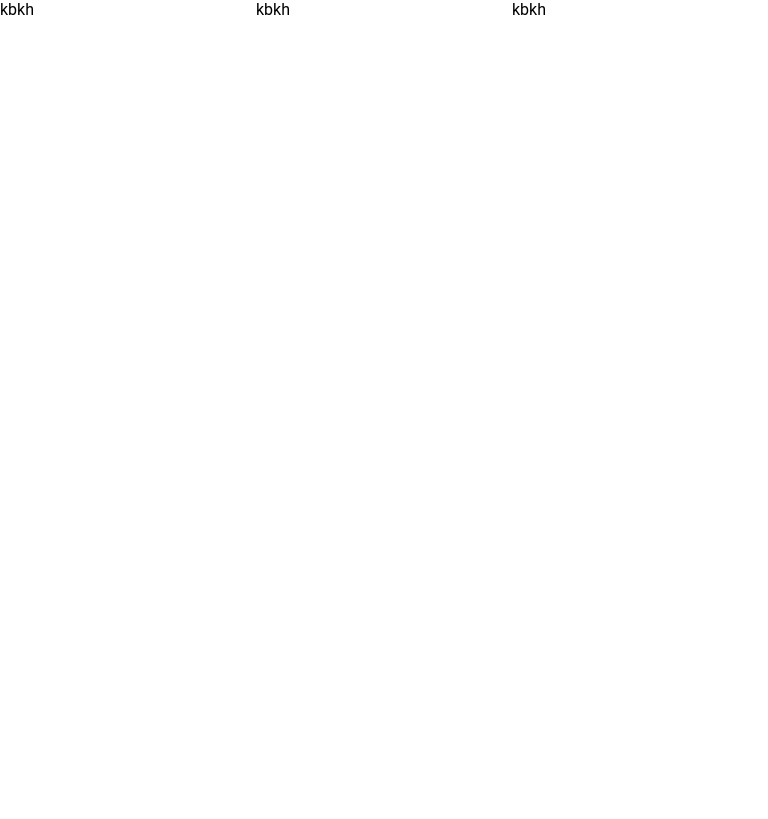
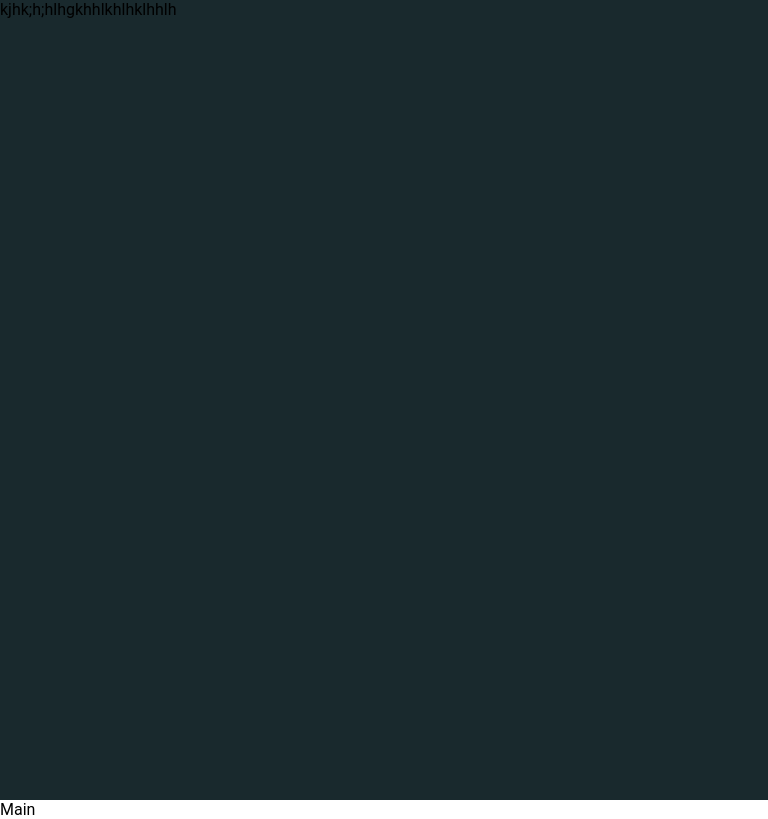
Before and after one commit to AurovD/aurovd.ruNext, a Next.js app: page / in a window 768 px wide. Built offline with nearby package versions, Linux system fonts and the light colour scheme; a web font is replaced by a local one.

Commit message:
some global scss

```diff
--- /dev/null
+++ b/components/Panel/Panel.module.scss
@@ -0,0 +1,3 @@
+.panel {
+  background-color: #19292D;
+}
--- /dev/null
+++ b/components/Panel/index.tsx
@@ -0,0 +1,16 @@
+import clsx from 'clsx';
+import React from 'react';
+import Link from 'next/link';
+
+import styles from './Panel.module.scss';
+
+export const Panel = () => {
+    return (
+        <div className={clsx("column", styles.panel)}>
+            kjhk;h;hlh
+            <Link href="/projects">
+                gkhhlkhlhklhhlh
+            </Link>
+        </div>
+    )
+};
--- a/pages/index.tsx
+++ b/pages/index.tsx
@@ -1,16 +1,18 @@
 import React from "react";
+import {Panel} from "../components/Panel";
+import {Main} from "./main";
 
 type MainContextProps = {
+    name: string
 }
 
 export const MainContext = React.createContext<MainContextProps>({} as MainContextProps);
 
 export default function Home() {
   return (
-    <div className="grid">
-      <div>kbkh</div>
-      <div>kbkh</div>
-      <div>kbkh</div>
-    </div>
+          <div className="grid">
+              <Panel/>
+              <Main/>
+          </div>
   )
 }
--- /dev/null
+++ b/pages/main.tsx
@@ -0,0 +1,10 @@
+import React from 'react';
+
+interface MainProps {
+}
+
+export const Main = () => {
+    return (
+        <div>Main</div>
+    )
+};
--- a/styles/globals.scss
+++ b/styles/globals.scss
@@ -17,5 +17,23 @@ a {
 
 .grid {
   display: grid;
-  grid-template-columns: 1fr 1fr 1fr
+  grid-template-columns: 1fr 2fr
 }
+.column {
+  height: 100vh;
+}
+@media (max-width: 768px) {
+  .grid {
+    grid-template-columns: none;
+    grid-template-rows: repeat(3, auto);
+  }
+}
+@media (min-width: 768px) and (max-width: 1200px) {
+  .container {
+    grid-template-columns: 1.5fr 2fr
+  }
+  .navigation {
+    justify-content: unset;
+    flex-direction: column;
+  }
+}
```
Also changed, not shown: pages/projects.tsx (added, +7 -0 lines).
